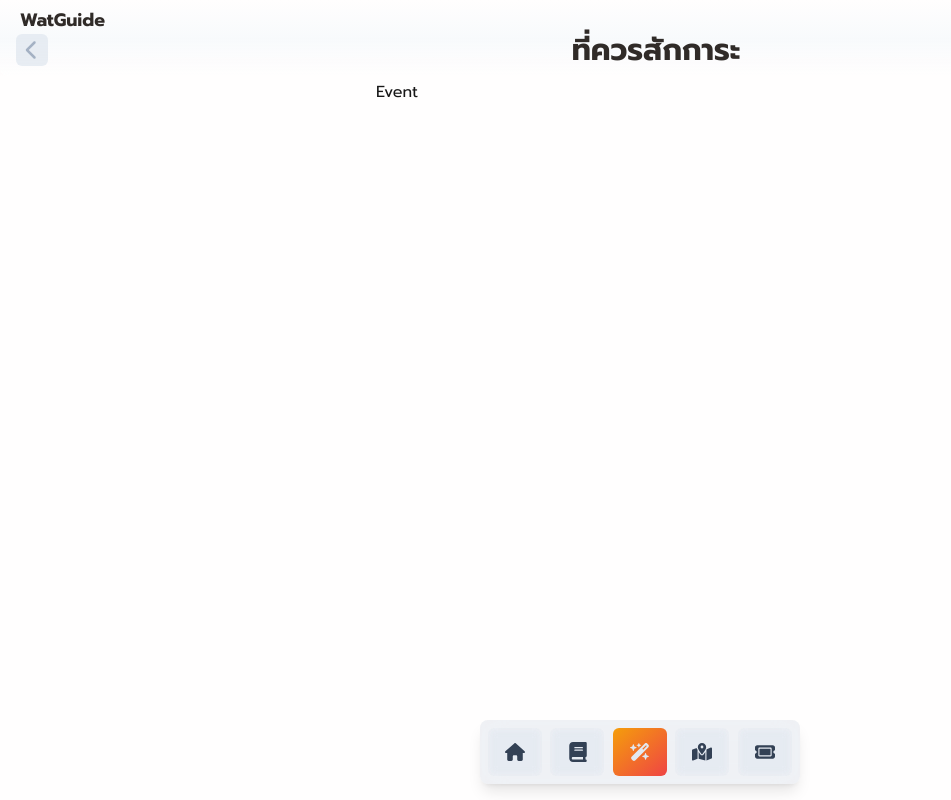
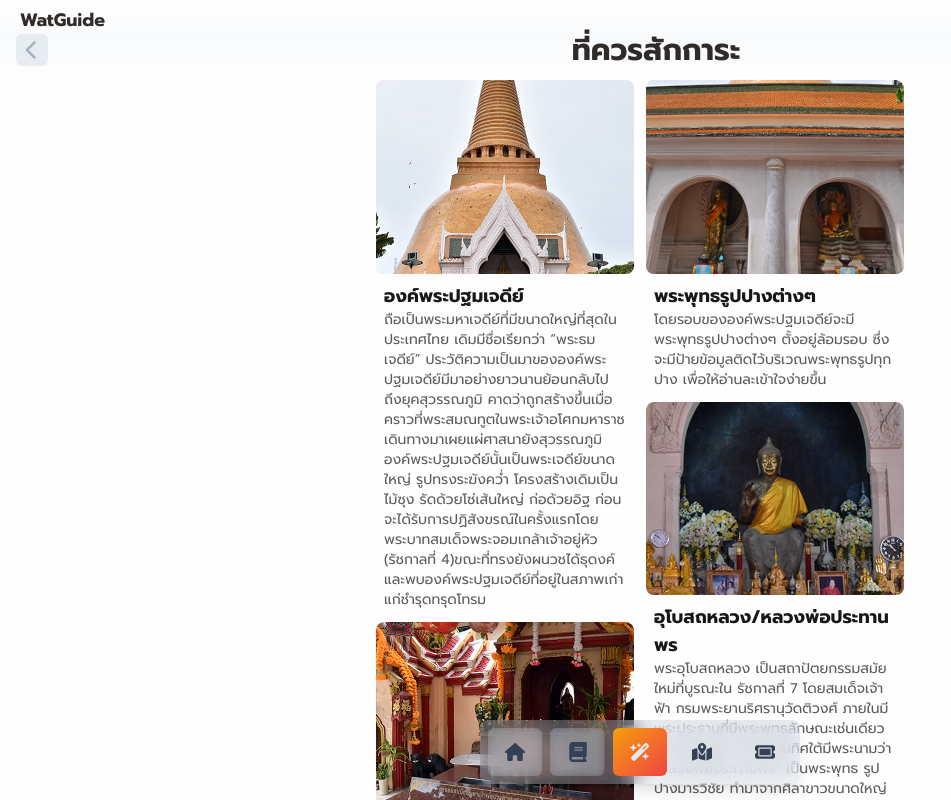
Before and after one commit to FeiZGe/WatGuide-web, a Next.js app: page /event in a window 1280 px wide. Shown: the top 800 px of the page, without its empty margins (0-951 px from the left). Built offline with nearby package versions, Linux system fonts and the light colour scheme.

Commit message:
Update: content

```diff
--- a/app/event/page.tsx
+++ b/app/event/page.tsx
@@ -1,9 +1,19 @@
-import React from 'react'
+"use client";
+
+import NCard from "@/components/NCard"
+import prays from "@/utils/prayData"
 
 const Event = () => {
   return (
-    <div>
-      Event
+    <div className="columns-1 sm:columns-2 gap-3 space-y-3">
+      {prays.map((num) => (
+        <NCard
+          key={num.id}
+          img={`/image/pray/${num.id}.jpg`}
+          title={num.name}
+          detail={num.description}
+          />
+      ))}
     </div>
   )
 }
```
